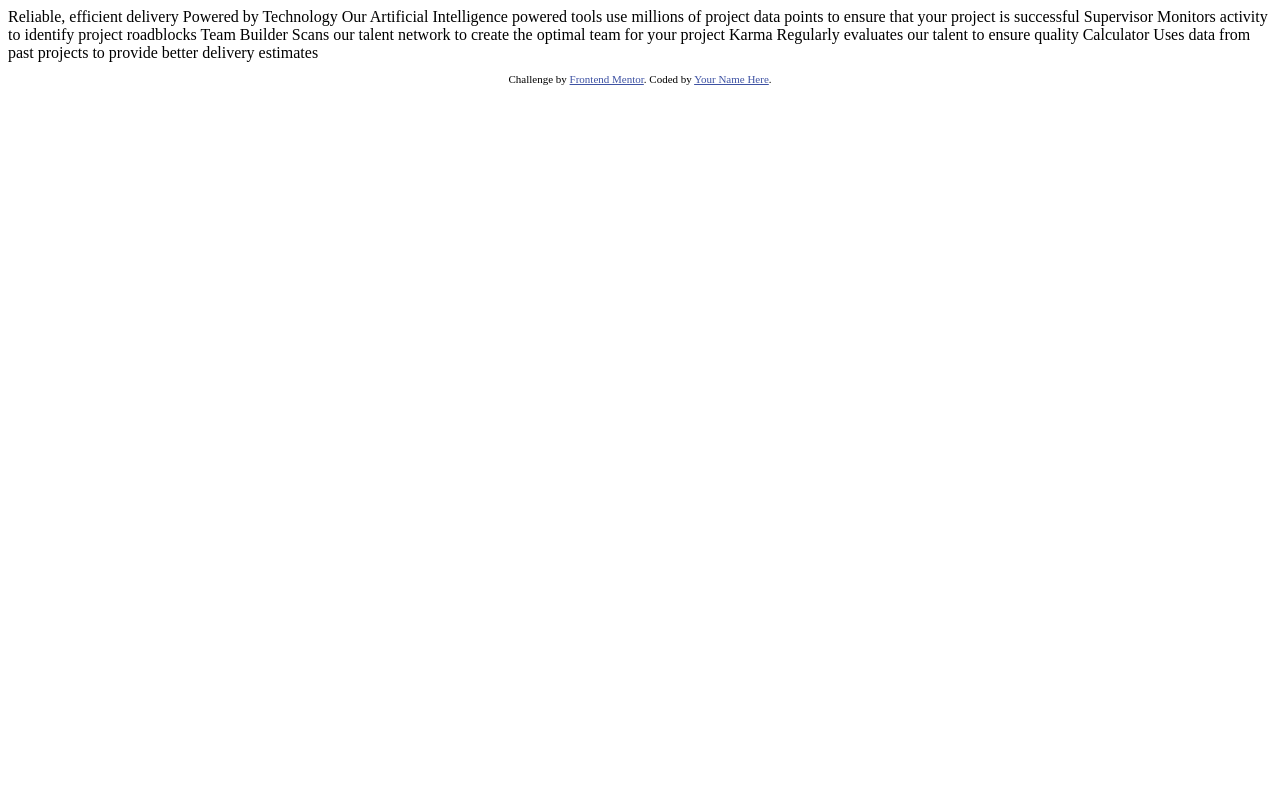
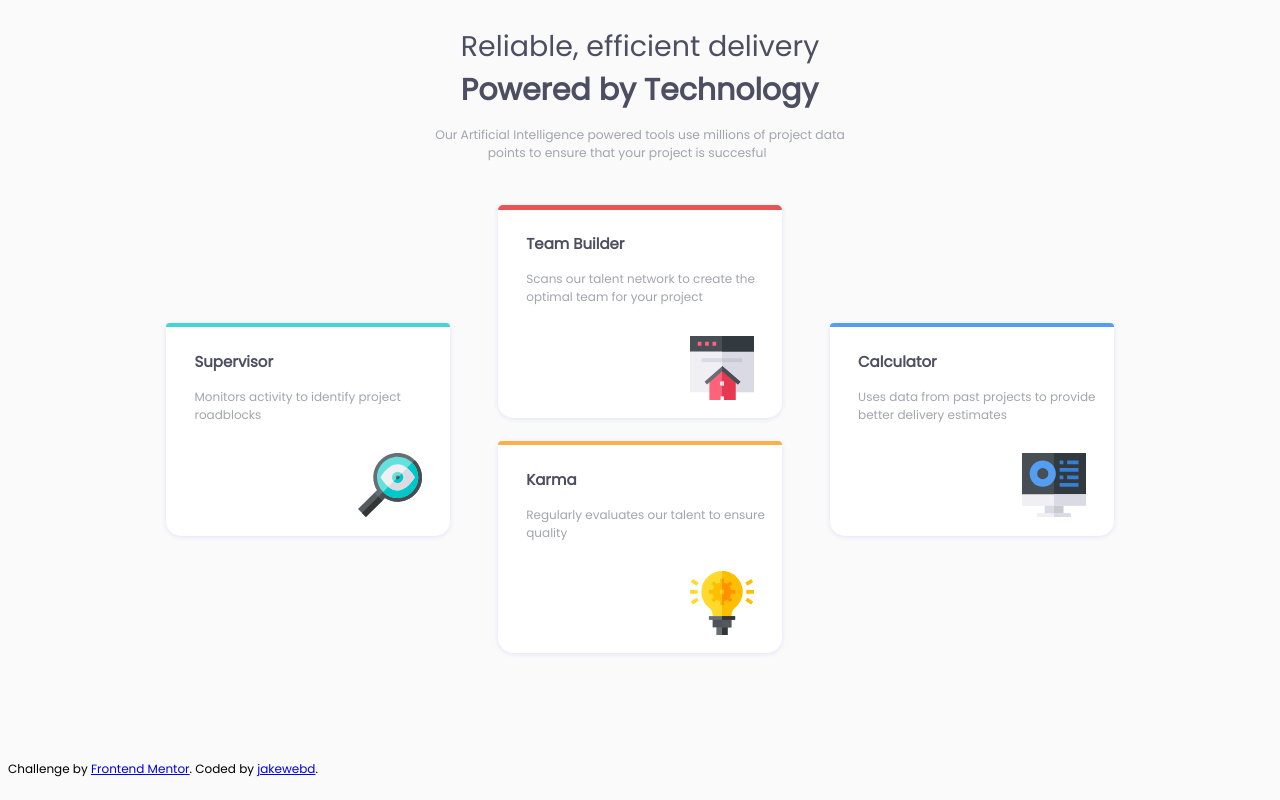
Before and after one commit to jakewebd/four-card-feature-section, a plain HTML site: page index.html in a window 1280 px wide. Drawn offline with Linux system fonts and the light colour scheme.

Commit message:
Update index.html

```diff
--- a/index.html
+++ b/index.html
@@ -5,40 +5,79 @@
   <meta name="viewport" content="width=device-width, initial-scale=1.0"> <!-- displays site properly based on user's device -->
 
   <link rel="icon" type="image/png" sizes="32x32" href="./images/favicon-32x32.png">
-
+  <link rel="stylesheet" type="text/css" href="style.css" />
+  <link href="https://fonts.googleapis.com/css?family=Poppins" rel="Stylesheet" type="text/css" />
   <title>Frontend Mentor | Four card feature section</title>
 
-  <!-- Feel free to remove these styles or customise in your own stylesheet 👍 -->
-  <style>
-    .attribution { font-size: 11px; text-align: center; }
-    .attribution a { color: hsl(228, 45%, 44%); }
-  </style>
+
 </head>
 <body>
 
-  Reliable, efficient delivery
-  Powered by Technology
+<main>
+  <header class="about">
+<h1>Reliable, efficient delivery</h1>
+<h2>Powered by Technology</h2>
+  </header>
+  <section class="h-desc">
+<pre>Our Artificial Intelligence powered tools use millions of project data
+                points to ensure that your project is succesful</pre>
+</section>
+<div class="main-grid">
 
-  Our Artificial Intelligence powered tools use millions of project data points
-  to ensure that your project is successful
+<div class="block block-1">
+<div class="line"></div>
+<p class="block-header">Team Builder</p>
+<pre>
+Scans our talent network to create the
+optimal team for your project
+</pre>
+<img alt="house" src="https://raw.githubusercontent.com/jakewebd/four-card-feature-section/d9110727fe9a1f88ea89529cc5f6634e1499678b/images/icon-team-builder.svg">
+</div>
 
-  Supervisor
-  Monitors activity to identify project roadblocks
+<div class="block block-2">
+  <div class="line"></div>
+<p class="block-header">Karma</p>
+<pre>
+Regularly evaluates our talent to ensure
+quality
+</pre>
+<img alt="karma" src="https://raw.githubusercontent.com/jakewebd/four-card-feature-section/d9110727fe9a1f88ea89529cc5f6634e1499678b/images/icon-karma.svg" />
+</div>
 
-  Team Builder
-  Scans our talent network to create the optimal team for your project
+<div class="block block-3">
+  <div class="line"></div>
+<p class="block-header">Supervisor</p>
+<pre>
+Monitors activity to identify project
+roadblocks
+</pre>
+<img alt="supervisor" src="https://raw.githubusercontent.com/jakewebd/four-card-feature-section/d9110727fe9a1f88ea89529cc5f6634e1499678b/images/icon-supervisor.svg" />
+</div>
 
-  Karma
-  Regularly evaluates our talent to ensure quality
+<div class="block block-4">
+  <div class="line"></div>
+<p class="block-header">Calculator</p>
+<pre>
+Uses data from past projects to provide
+better delivery estimates
+</pre>
+<img alt="calculator" src="https://raw.githubusercontent.com/jakewebd/four-card-feature-section/d9110727fe9a1f88ea89529cc5f6634e1499678b/images/icon-calculator.svg" />
+</div>
 
-  Calculator
-  Uses data from past projects to provide better delivery estimates
+
+
+</div>
+
+</main>
+
+
+
 
 
   <footer>
-    <p class="attribution">
+    <p>
       Challenge by <a href="https://www.frontendmentor.io?ref=challenge" target="_blank">Frontend Mentor</a>.
-      Coded by <a href="#">Your Name Here</a>.
+      Coded by <a href="#">jakewebd</a>.
     </p>
   </footer>
 </body>
```
